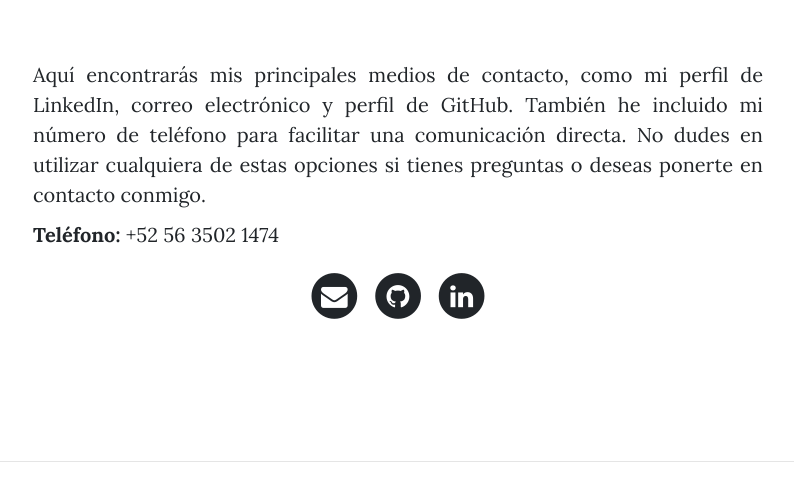
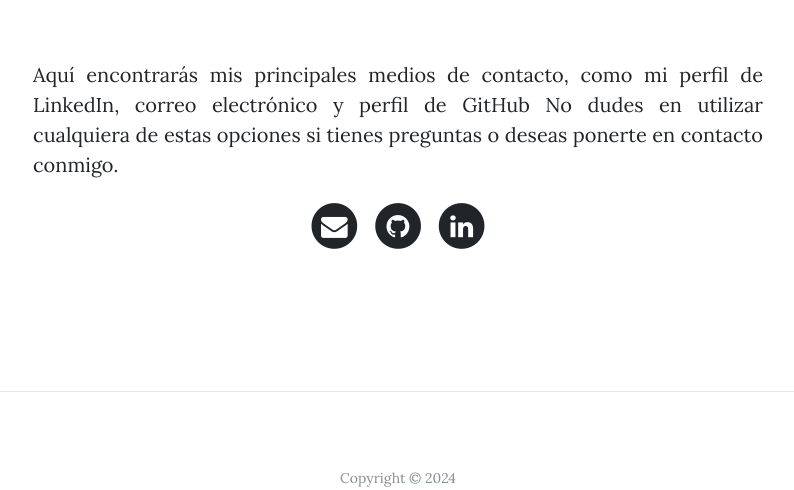
Before and after one commit to jdfloresf/webpersonal, a Django app: page /contact/ in a window 1280 px wide. Shown: the part 532-1022 px from the top of the page, without its empty margins (242-1036 px from the left). Run offline with Django 5.2, Linux system fonts and the light colour scheme; some libraries are stand-ins or nearby versions.

Commit message:
project detail

```diff
--- a/core/templates/core/contact.html
+++ b/core/templates/core/contact.html
@@ -15,11 +15,9 @@
         <p style="text-align: justify;">
           Aquí encontrarás mis principales medios de
           contacto, como mi perfil de LinkedIn, correo electrónico y perfil de
-          GitHub. También he incluido mi número de teléfono para facilitar una
-          comunicación directa. No dudes en utilizar cualquiera de estas
+          GitHub No dudes en utilizar cualquiera de estas
           opciones si tienes preguntas o deseas ponerte en contacto conmigo.
         </p>
-        <p><b>Teléfono:</b> +52 56 3502 1474</p>
     </div>
 </div>
 
```
